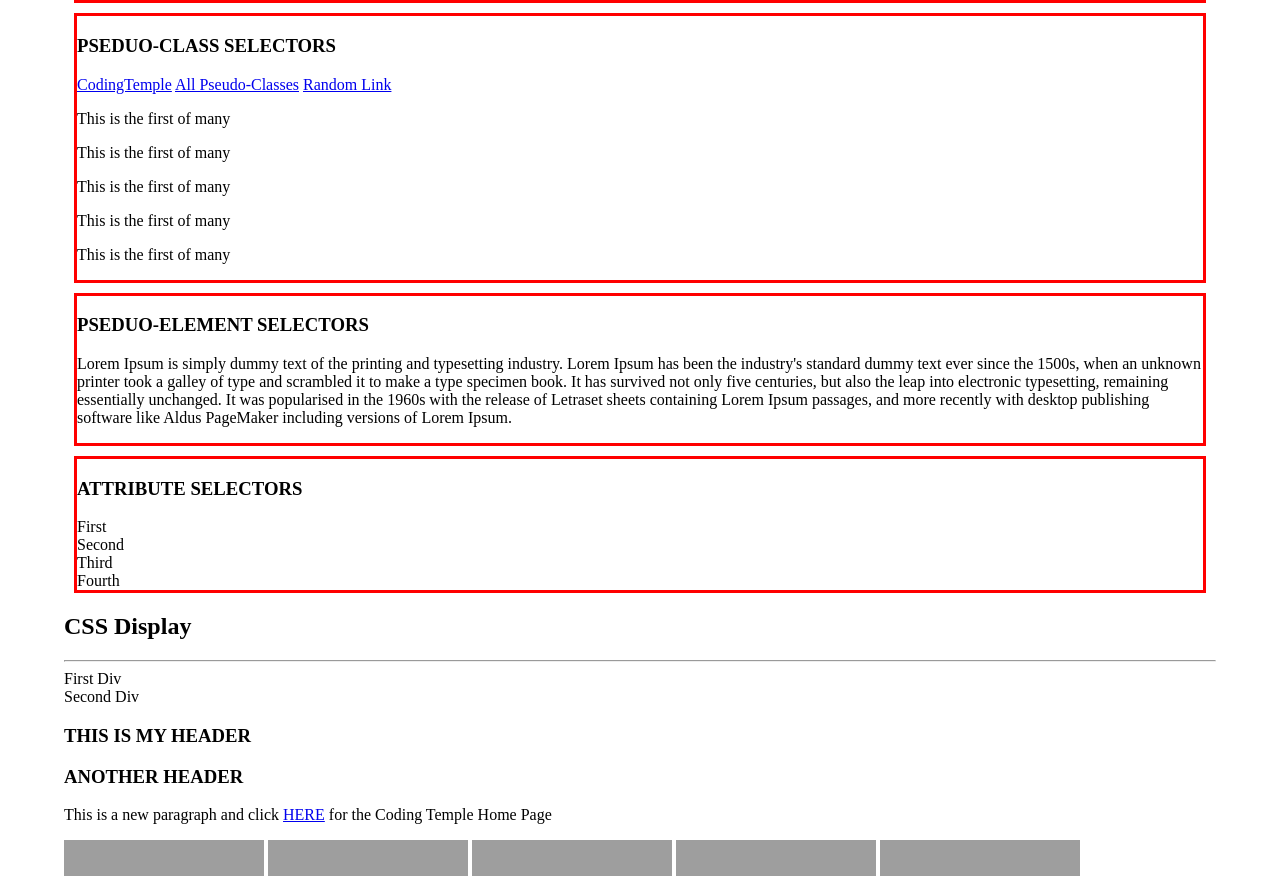
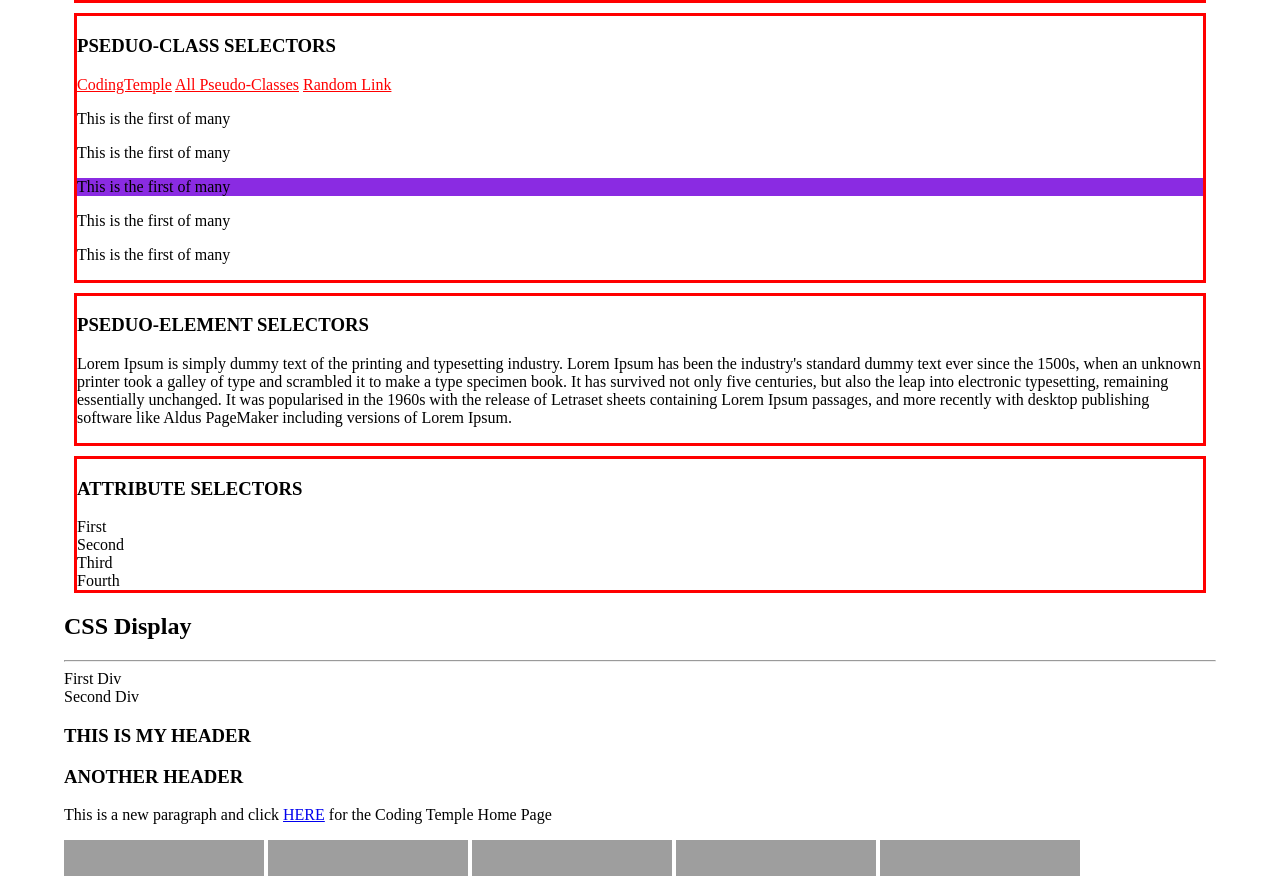
Before and after one commit to JamesBib/Kekumbas_day2, a plain HTML site: page Lecture/index.html in a window 1280 px wide. Shown: the part 950-1826 px from the top of the page. Drawn offline with Linux system fonts and the light colour scheme; grey boxes are pictures that could not be loaded.

Commit message:
pseudo-class selectors

```diff
--- a/Lecture/css/main.css
+++ b/Lecture/css/main.css
@@ -89,15 +89,32 @@ aside~h3 {
 /* selector:pseudo-class{} */
 
 /* unvisited link */
+.selectors a:link {
+    color:red
+}
 
 /* visited link */
+.selectors a:visited {
+    color:green
+}
 
 /* mouse over link */
+.selectors a:hover {
+    color:white;
+    background-color: black;
+
+}
 
 /* selected link */
+.selectors a:active {
+    color: blue;
+    background-color: red;
 
+}
 
-
+.child-example p:nth-child(3) {
+    background-color: blueviolet;
+}
 
 /* Pseudo Elements - used to style specified parts of an element */
 /* selector::psuedo-element{} */
```
